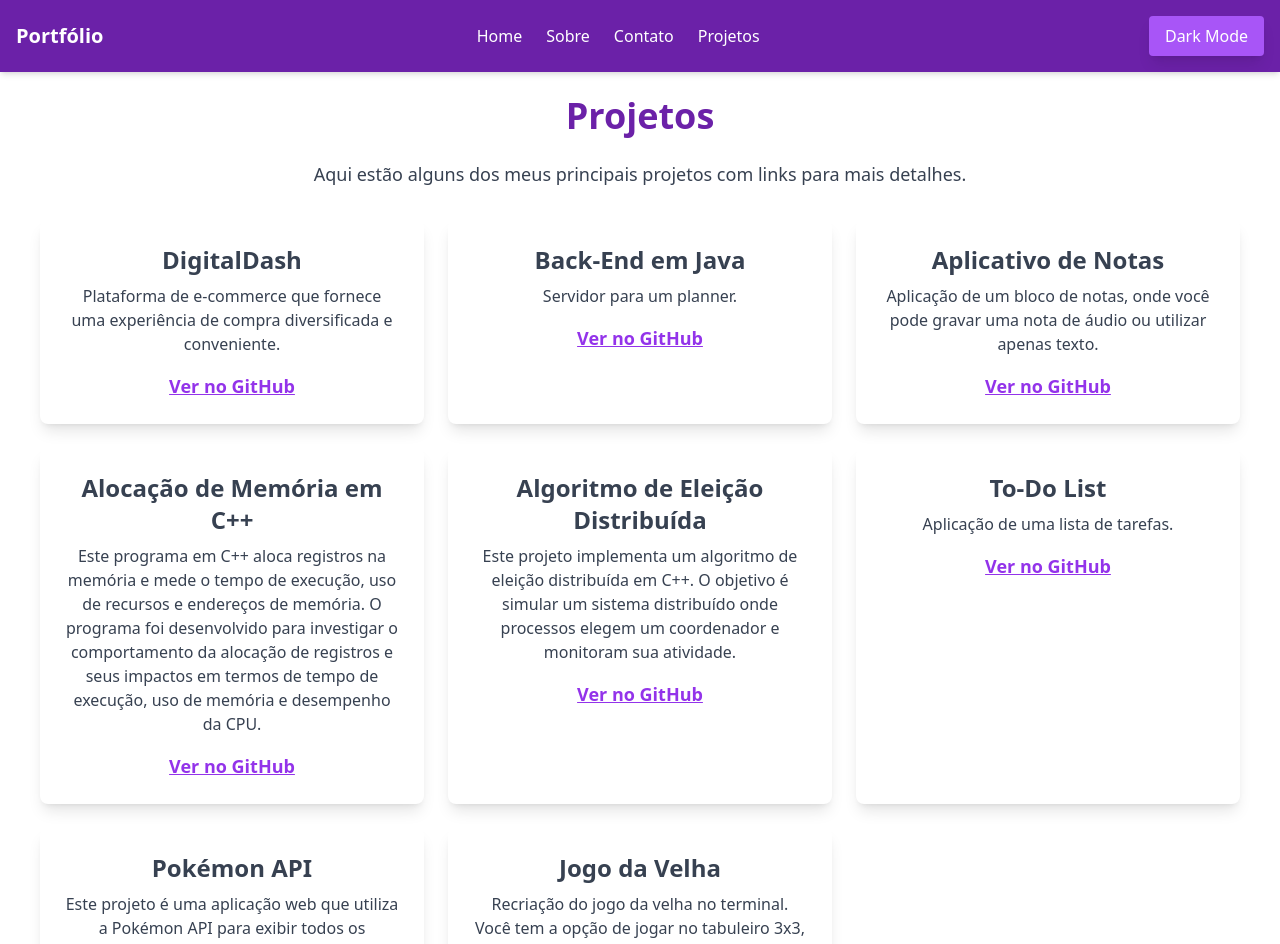
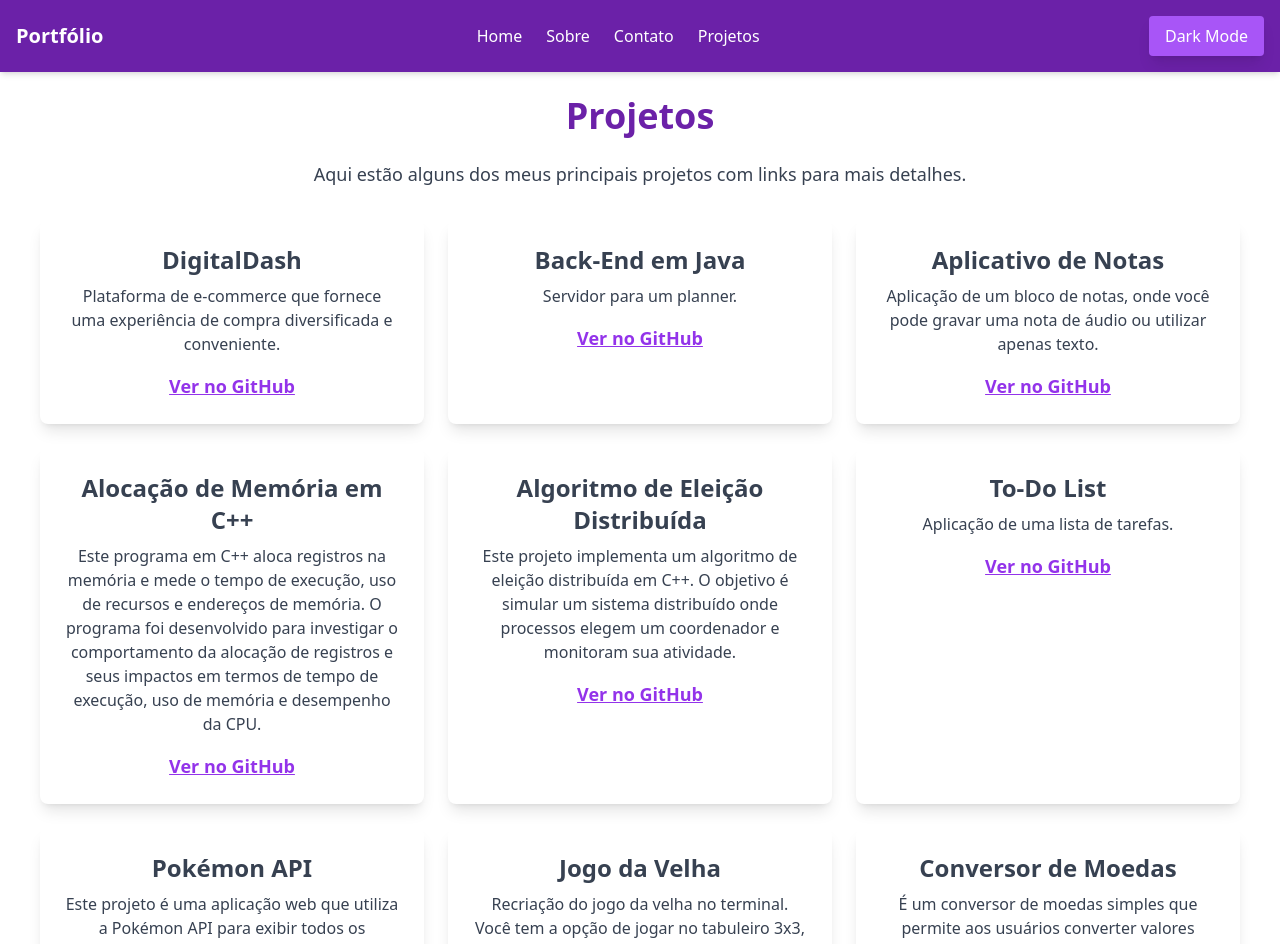
Before and after one commit to joaopedroplinta/portfolio_react, a React (Vite) app: page /projects in a window 1280 px wide. Shown: the top 944 px of the page. Built offline with nearby package versions, Linux system fonts and the light colour scheme.

Commit message:
feat: Add um projeto

```diff
--- a/src/pages/Projects.tsx
+++ b/src/pages/Projects.tsx
@@ -46,6 +46,11 @@ const Projects: React.FC<ProjectsProps> = ({ isDarkMode }) => {
       description: "Recriação do jogo da velha no terminal. Você tem a opção de jogar no tabuleiro 3x3, 5x5, 7x7 e 9x9. O jogo tambem conta com a opção de ser jogado em dupla ou contra a maquina",
       link: "https://github.com/joaopedroplinta/tic-tac-toe-python"
     },
+    {
+      title: "Conversor de Moedas",
+      description: "É um conversor de moedas simples que permite aos usuários converter valores entre diferentes moedas usando uma interface gráfica amigável. Ele faz uso da API ExchangeRate-API para obter as taxas de câmbio mais recentes. O objetivo do projeto é fornecer uma ferramenta rápida e fácil de usar para quem precisa converter valores monetários entre diferentes moedas.",
+      link: "https://github.com/joaopedroplinta/cambio_moeda"
+    }
   ];
 
   return (
```
